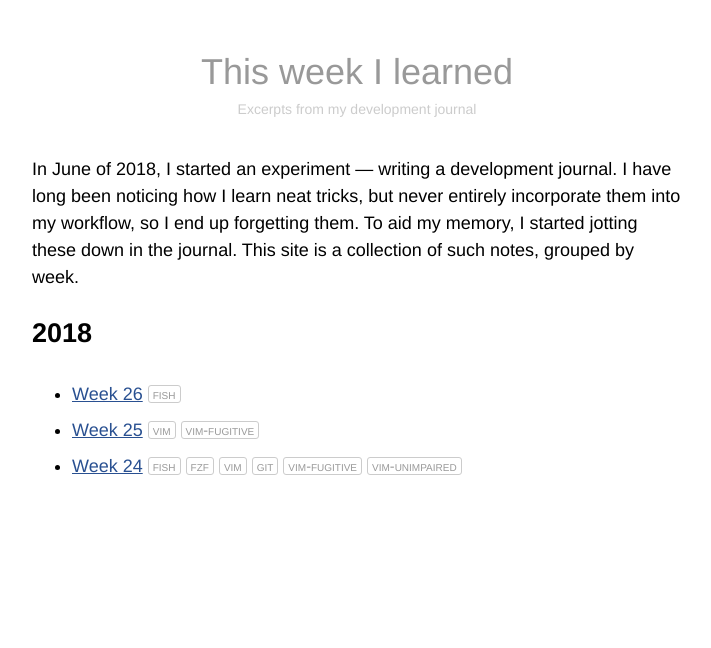
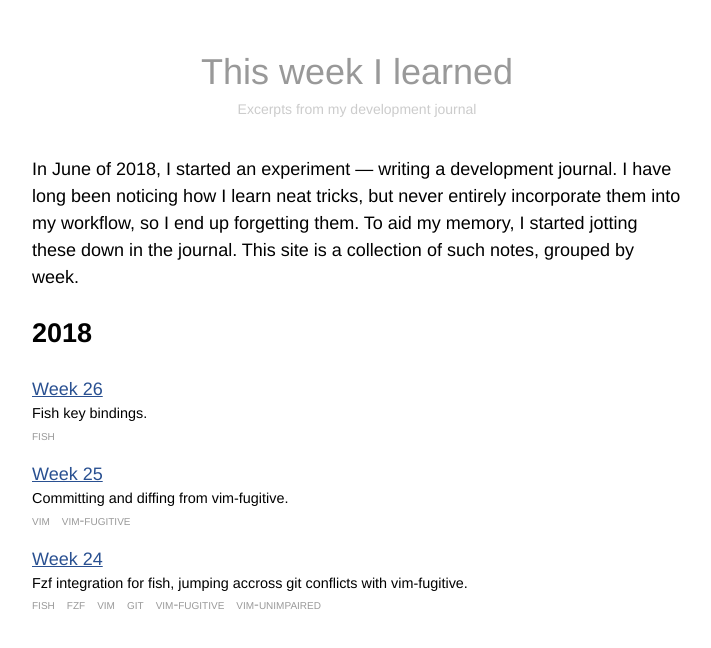
Before and after one commit to mfilej/mfilej.github.io, a Jekyll site: the page built from twil/index.html, in a window 1280 px wide. Shown: the top 648 px of the page, without its empty margins (283-994 px from the left). Built offline with Jekyll 4.4.1, drawn with Linux system fonts in a browser that asks for light colours; nearby versions of some CDN libraries; comment, search, counter and statistics services are not loaded.

Commit message:
Add summaries to TWIL posts.

```diff
--- a/_posts/2018-06-17-week-24.md
+++ b/_posts/2018-06-17-week-24.md
@@ -1,5 +1,6 @@
 ---
 title: Week 24
+summary: Fzf integration for fish, jumping accross git conflicts with vim-fugitive.
 layout: twil
 category: twil
 tags: [fish, fzf, vim, git, vim-fugitive, vim-unimpaired]
--- a/_posts/2018-06-24-week-25.md
+++ b/_posts/2018-06-24-week-25.md
@@ -1,5 +1,6 @@
 ---
 title: Week 25
+summary: Committing and diffing from vim-fugitive.
 layout: twil
 category: twil
 tags: [vim, vim-fugitive]
--- a/_posts/2018-07-01-week-26.md
+++ b/_posts/2018-07-01-week-26.md
@@ -1,5 +1,6 @@
 ---
 title: Week 26
+summary: Fish key bindings.
 layout: twil
 category: twil
 tags: [fish]
--- a/base.sass
+++ b/base.sass
@@ -110,16 +110,21 @@ body > .full-width
       width: 100%
 
 .twil-archive
+  padding-left: 0
+  list-style: none
   li
-    line-height: 2em
-    & > span
+    padding-bottom: .5em
+    a
+    .summary
+      vertical-align: bottom
+      margin: 0
+      font-size: 0.8em
+    .tag
       vertical-align: top
       font-size: 80%
       font-variant: small-caps
       color: #999
-      border: 0.5px solid #ccc
-      padding: 0px 4px
-      border-radius: 3px
+      padding-right: 7px
 
 .twil
   padding-top: 1.5rem
--- a/twil/index.html
+++ b/twil/index.html
@@ -24,9 +24,10 @@ layout: default
   <ul class="twil-archive">
     {% for post in year.items %}
     <li>
-      <a href="{{ post.url }}">{{ post.title }}</a>
+      <a class="title" href="{{ post.url }}">{{ post.title }}</a>
+      <p class="summary">{{ post.summary }}</p>
       {% for tag in post.tags %}
-        <span>{{ tag }}</span>
+        <span class="tag">{{ tag }}</span>
       {% endfor %}
     </li>
     {% endfor %}
```
